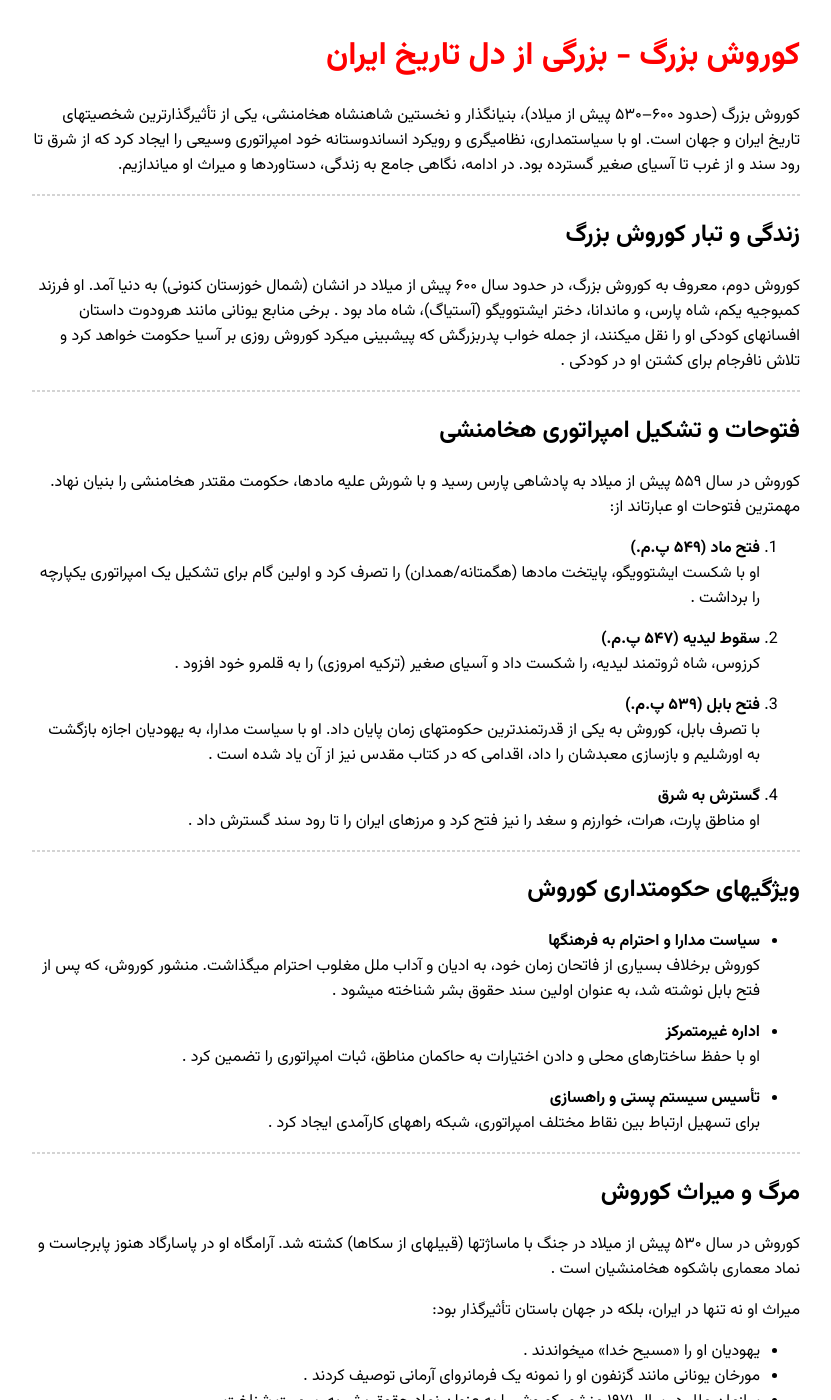
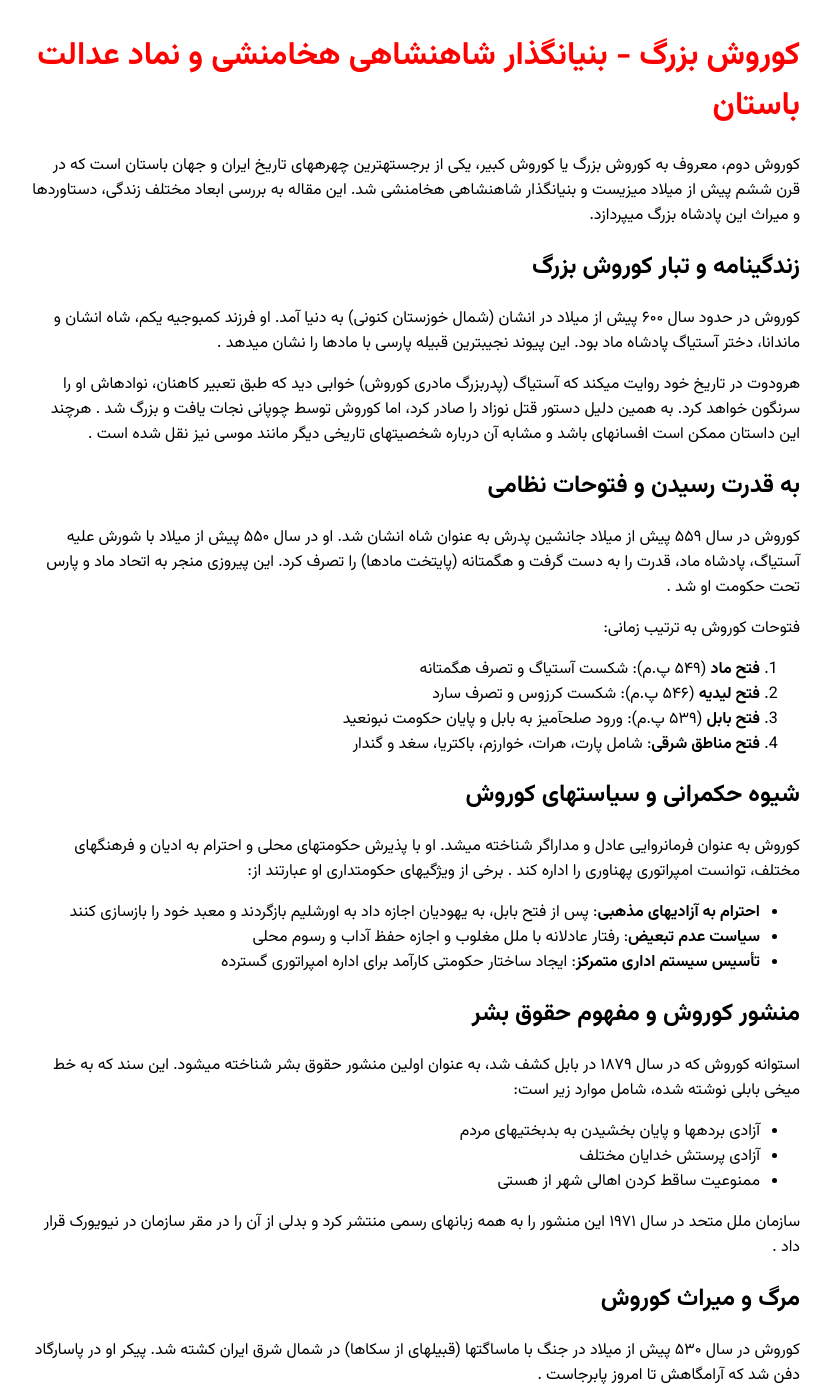
Before and after one commit to darkblog/darkblog.github.io, a Jekyll site: the page built from _posts/2024-7-4-2.md, in a window 1280 px wide and 1400 px high. Shown: the whole window, without its empty margins (224-1055 px from the left). Built offline with Jekyll 4.4.1, drawn with Linux system fonts in a browser that asks for light colours; some of the changed text lies outside the part shown.

Commit message:
Update 2024-7-4-2.md

```diff
--- a/_posts/2024-7-4-2.md
+++ b/_posts/2024-7-4-2.md
@@ -1,67 +1,72 @@
 ---
 layout: post
-title: کوروش بزرگ - بزرگی از دل تاریخ ایران
+title: کوروش بزرگ - بنیانگذار شاهنشاهی هخامنشی و نماد عدالت باستان
 ---
 
-کوروش بزرگ (حدود ۶۰۰–۵۳۰ پیش از میلاد)، بنیانگذار و نخستین شاهنشاه هخامنشی، یکی از تأثیرگذارترین شخصیتهای تاریخ ایران و جهان است. او با سیاستمداری، نظامیگری و رویکرد انساندوستانه خود امپراتوری وسیعی را ایجاد کرد که از شرق تا رود سند و از غرب تا آسیای صغیر گسترده بود. در ادامه، نگاهی جامع به زندگی، دستاوردها و میراث او میاندازیم.
+کوروش دوم، معروف به کوروش بزرگ یا کوروش کبیر، یکی از برجستهترین چهرههای تاریخ ایران و جهان باستان است که در قرن ششم پیش از میلاد میزیست و بنیانگذار شاهنشاهی هخامنشی شد. این مقاله به بررسی ابعاد مختلف زندگی، دستاوردها و میراث این پادشاه بزرگ میپردازد.
 
----
+## زندگینامه و تبار کوروش بزرگ
 
-## **زندگی و تبار کوروش بزرگ**
-کوروش دوم، معروف به کوروش بزرگ، در حدود سال ۶۰۰ پیش از میلاد در انشان (شمال خوزستان کنونی) به دنیا آمد. او فرزند کمبوجیه یکم، شاه پارس، و ماندانا، دختر ایشتوویگو (آستیاگ)، شاه ماد بود . برخی منابع یونانی مانند هرودوت داستان افسانهای کودکی او را نقل میکنند، از جمله خواب پدربزرگش که پیشبینی میکرد کوروش روزی بر آسیا حکومت خواهد کرد و تلاش نافرجام برای کشتن او در کودکی .
+کوروش در حدود سال ۶۰۰ پیش از میلاد در انشان (شمال خوزستان کنونی) به دنیا آمد. او فرزند کمبوجیه یکم، شاه انشان و ماندانا، دختر آستیاگ پادشاه ماد بود. این پیوند نجیبترین قبیله پارسی با مادها را نشان میدهد .
 
----
+هرودوت در تاریخ خود روایت میکند که آستیاگ (پدربزرگ مادری کوروش) خوابی دید که طبق تعبیر کاهنان، نوادهاش او را سرنگون خواهد کرد. به همین دلیل دستور قتل نوزاد را صادر کرد، اما کوروش توسط چوپانی نجات یافت و بزرگ شد . هرچند این داستان ممکن است افسانهای باشد و مشابه آن درباره شخصیتهای تاریخی دیگر مانند موسی نیز نقل شده است .
 
-## **فتوحات و تشکیل امپراتوری هخامنشی**
-کوروش در سال ۵۵۹ پیش از میلاد به پادشاهی پارس رسید و با شورش علیه مادها، حکومت مقتدر هخامنشی را بنیان نهاد. مهمترین فتوحات او عبارتاند از:
+## به قدرت رسیدن و فتوحات نظامی
 
-1. **فتح ماد (۵۴۹ پ.م.)**
-   او با شکست ایشتوویگو، پایتخت مادها (هگمتانه/همدان) را تصرف کرد و اولین گام برای تشکیل یک امپراتوری یکپارچه را برداشت .
+کوروش در سال ۵۵۹ پیش از میلاد جانشین پدرش به عنوان شاه انشان شد. او در سال ۵۵۰ پیش از میلاد با شورش علیه آستیاگ، پادشاه ماد، قدرت را به دست گرفت و هگمتانه (پایتخت مادها) را تصرف کرد. این پیروزی منجر به اتحاد ماد و پارس تحت حکومت او شد .
 
-2. **سقوط لیدیه (۵۴۷ پ.م.)**
-   کرزوس، شاه ثروتمند لیدیه، را شکست داد و آسیای صغیر (ترکیه امروزی) را به قلمرو خود افزود .
+فتوحات کوروش به ترتیب زمانی:
 
-3. **فتح بابل (۵۳۹ پ.م.)**
-   با تصرف بابل، کوروش به یکی از قدرتمندترین حکومتهای زمان پایان داد. او با سیاست مدارا، به یهودیان اجازه بازگشت به اورشلیم و بازسازی معبدشان را داد، اقدامی که در کتاب مقدس نیز از آن یاد شده است .
+1. **فتح ماد** (۵۴۹ پ.م): شکست آستیاگ و تصرف هگمتانه
+2. **فتح لیدیه** (۵۴۶ پ.م): شکست کرزوس و تصرف سارد
+3. **فتح بابل** (۵۳۹ پ.م): ورود صلحآمیز به بابل و پایان حکومت نبونعید
+4. **فتح مناطق شرقی**: شامل پارت، هرات، خوارزم، باکتریا، سغد و گندار
 
-4. **گسترش به شرق**
-   او مناطق پارت، هرات، خوارزم و سغد را نیز فتح کرد و مرزهای ایران را تا رود سند گسترش داد .
+## شیوه حکمرانی و سیاستهای کوروش
 
----
+کوروش به عنوان فرمانروایی عادل و مداراگر شناخته میشد. او با پذیرش حکومتهای محلی و احترام به ادیان و فرهنگهای مختلف، توانست امپراتوری پهناوری را اداره کند . برخی از ویژگیهای حکومتداری او عبارتند از:
 
-## **ویژگیهای حکومتداری کوروش**
-- **سیاست مدارا و احترام به فرهنگها**
-  کوروش برخلاف بسیاری از فاتحان زمان خود، به ادیان و آداب ملل مغلوب احترام میگذاشت. منشور کوروش، که پس از فتح بابل نوشته شد، به عنوان اولین سند حقوق بشر شناخته میشود .
+- **احترام به آزادیهای مذهبی**: پس از فتح بابل، به یهودیان اجازه داد به اورشلیم بازگردند و معبد خود را بازسازی کنند
+- **سیاست عدم تبعیض**: رفتار عادلانه با ملل مغلوب و اجازه حفظ آداب و رسوم محلی
+- **تأسیس سیستم اداری متمرکز**: ایجاد ساختار حکومتی کارآمد برای اداره امپراتوری گسترده
 
-- **اداره غیرمتمرکز**
-  او با حفظ ساختارهای محلی و دادن اختیارات به حاکمان مناطق، ثبات امپراتوری را تضمین کرد .
+## منشور کوروش و مفهوم حقوق بشر
 
-- **تأسیس سیستم پستی و راهسازی**
-  برای تسهیل ارتباط بین نقاط مختلف امپراتوری، شبکه راههای کارآمدی ایجاد کرد .
+استوانه کوروش که در سال ۱۸۷۹ در بابل کشف شد، به عنوان اولین منشور حقوق بشر شناخته میشود. این سند که به خط میخی بابلی نوشته شده، شامل موارد زیر است:
 
----
+- آزادی بردهها و پایان بخشیدن به بدبختیهای مردم
+- آزادی پرستش خدایان مختلف
+- ممنوعیت ساقط کردن اهالی شهر از هستی
 
-## **مرگ و میراث کوروش**
-کوروش در سال ۵۳۰ پیش از میلاد در جنگ با ماساژتها (قبیلهای از سکاها) کشته شد. آرامگاه او در پاسارگاد هنوز پابرجاست و نماد معماری باشکوه هخامنشیان است .
+سازمان ملل متحد در سال ۱۹۷۱ این منشور را به همه زبانهای رسمی منتشر کرد و بدلی از آن را در مقر سازمان در نیویورک قرار داد .
 
-میراث او نه تنها در ایران، بلکه در جهان باستان تأثیرگذار بود:
-- یهودیان او را «مسیح خدا» میخواندند .
-- مورخان یونانی مانند گزنفون او را نمونه یک فرمانروای آرمانی توصیف کردند .
-- سازمان ملل در سال ۱۹۷۱ منشور کوروش را به عنوان نماد حقوق بشر به رسمیت شناخت .
+## مرگ و میراث کوروش
 
----
+کوروش در سال ۵۳۰ پیش از میلاد در جنگ با ماساگتها (قبیلهای از سکاها) در شمال شرق ایران کشته شد. پیکر او در پاسارگاد دفن شد که آرامگاهش تا امروز پابرجاست .
 
-## **نظرات مورخان درباره کوروش**
-- **هرودوت** او را فرمانروایی با شخصیتی پیچیده توصیف میکند که گاه سختگیر و گاه بخشنده بود .
-- **گزنفون** در *کوروشنامه* او را الگویی برای حکمرانی عادلانه میداند .
-- **مورخان مدرن** مانند پرسی سایکس او را یکی از بزرگترین چهرههای تاریخ باستان میدانند .
+میراث کوروش شامل:
 
----
+- تأسیس اولین امپراتوری چندملیتی جهان
+- ایجاد الگویی از حکومتداری عادلانه و مداراگر
+- تأثیر بر مفاهیم حقوق بشر و حکومتداری
 
-### **جمع‌بندی**
-کوروش بزرگ با ترکیبی از نبوغ نظامی، سیاستمداری و انسانیت، امپراتوریای ساخت که قرنها الهامبخش بود. منشور او نماد عدالت و مدارا است، و آرامگاهش در پاسارگاد یادآور عظمت تمدن ایرانی است. او نه تنها یک فاتح، بلکه یک قانونگذار و مصلح اجتماعی بود که میراثش تا امروز زنده مانده است.
+## دیدگاههای تاریخی درباره کوروش
 
+منابع تاریخی مختلف تصاویر متفاوتی از کوروش ارائه میدهند:
+
+- **هرودوت**: هم جنبههای مثبت و هم منفی شخصیت کوروش را ذکر میکند
+- **گزنفون**: در کتاب "کوروشنامه" او را فرمانروایی ایدهآل توصیف میکند
+- **منابع بابلی و یهودی**: او را منجی و آزادیبخش میدانند
+
+## جمعبندی
+
+کوروش بزرگ نه تنها به عنوان بنیانگذار شاهنشاهی هخامنشی، بلکه به عنوان نماد عدالت، مدارا و حکومتداری خردمندانه در تاریخ ثبت شده است. دستاوردهای نظامی، سیاسی و فرهنگی او تأثیر عمیقی بر تاریخ ایران و جهان گذاشت و امروزه پس از گذشت بیش از ۲۵۰۰ سال، هنوز به عنوان الگویی از حکمرانی عادلانه مورد توجه است .
+
+- [لحظه آخر](https://lahzeakhar.com/Useful-information-Tourist-content/6400-%DA%A9%D9%88%D8%B1%D9%88%D8%B4-%DA%A9%D8%A8%DB%8C%D8%B1)
+- [بیتوته](https://www.beytoote.com/art/negah-gozashte/cyrus3-great-kurosh.html?m=1)
+- [کجارو](https://www.kojaro.com/figures/191893-cyrus-persian-king/)
+- [عصر ایران](https://www.asriran.com/fa/news/1009187/%D9%86%DA%AF%D8%A7%D9%87%DB%8C-%D8%AF%D9%82%DB%8C%D9%82%E2%80%8C%D8%AA%D8%B1-%D8%A8%D9%87-%D8%B2%D9%86%D8%AF%DA%AF%DB%8C-%D9%88-%D8%B4%D8%AE%D8%B5%DB%8C%D8%AA-%DA%A9%D9%88%D8%B1%D9%88%D8%B4-%DA%A9%D8%A8%DB%8C%D8%B1-%D9%81%D8%B1%D9%85%D8%A7%D9%86%D8%B1%D9%88%D8%A7%DB%8C%DB%8C-%D8%AF%D9%85%D9%88%DA%A9%D8%B1%D8%A7%D8%AA-%DB%8C%D8%A7-%D9%BE%D8%A7%D8%AF%D8%B4%D8%A7%D9%87%DB%8C-%D9%85%D8%B7%D9%84%D9%82%E2%80%8C%DA%AF%D8%B1%D8%A7)
 - [ویکی پدیا](https://fa.m.wikipedia.org/wiki/%DA%A9%D9%88%D8%B1%D9%88%D8%B4_%D8%A8%D8%B2%D8%B1%DA%AF)
-- [روزانه](https://roozaneh.net/fun/story/%DA%A9%D9%88%D8%B1%D9%88%D8%B4-%D8%A8%D8%B2%D8%B1%DA%AF/)
-- [لحظه آخر](https://lahzeakhar.com/Useful-information-Tourist-content/6400-%DA%A9%D9%88%D8%B1%D9%88%D8%B4-%DA%A9%D8%A8%DB%8C%D8%B1)
-- [عصر ایران](https://www.asriran.com/fa/news/1009187/%D9%86%DA%AF%D8%A7%D9%87%DB%8C-%D8%AF%D9%82%DB%8C%D9%82%E2%80%8C%D8%AA%D8%B1-%D8%A8%D9%87-%D8%B2%D9%86%D8%AF%DA%AF%DB%8C-%D9%88-%D8%B4%D8%AE%D8%B5%DB%8C%D8%AA-%DA%A9%D9%88%D8%B1%D9%88%D8%B4-%DA%A9%D8%A8%DB%8C%D8%B1-%D9%81%D8%B1%D9%85%D8%A7%D9%86%D8%B1%D9%88%D8%A7%DB%8C%DB%8C-%D8%AF%D9%85%D9%88%DA%A9%D8%B1%D8%A7%D8%AA-%DB%8C%D8%A7-%D9%BE%D8%A7%D8%AF%D8%B4%D8%A7%D9%87%DB%8C-%D9%85%D8%B7%D9%84%D9%82%E2%80%8C%DA%AF%D8%B1%D8%A7)
+- [ویکی پدیا](https://fa.m.wikipedia.org/wiki/%D8%AF%D8%B1%DA%AF%D8%A7%D9%87:%DA%A9%D9%88%D8%B1%D9%88%D8%B4_%D8%A8%D8%B2%D8%B1%DA%AF)
+- [همنشین بهار](http://hamneshinbahar.net/article.php?text_id=817)
+- [روزانه](https://roozaneh.net/news/essay/%D8%A7%D9%86%D8%B4%D8%A7-%D8%AF%D8%B1%D8%A8%D8%A7%D8%B1%D9%87-%DA%A9%D9%88%D8%B1%D9%88%D8%B4-%D8%A8%D8%B2%D8%B1%DA%AF/)
```
